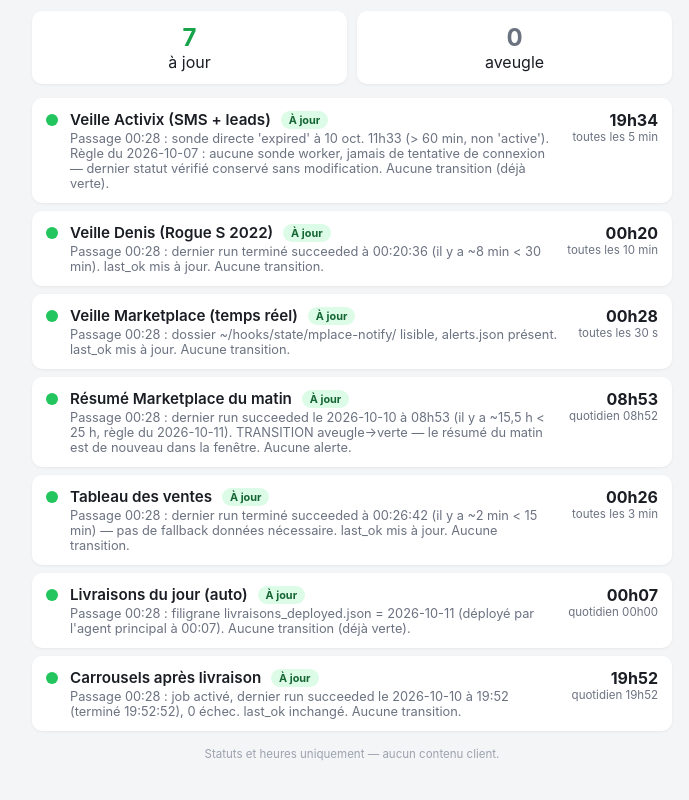
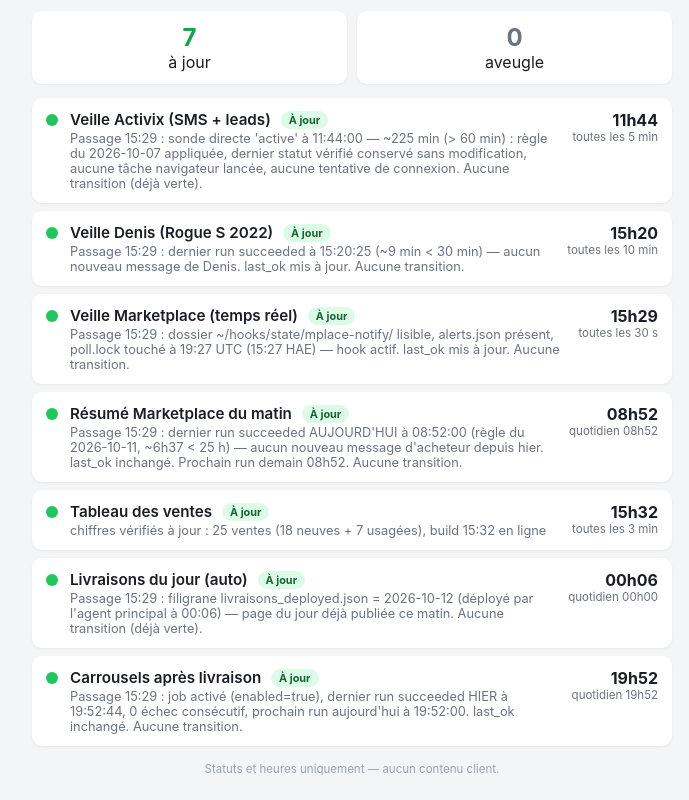
Before and after one commit to joeycarpentier-tech/etat-veilles-brossard, a plain HTML site: page index.html in a window 1280 px wide. Shown: the part 89-889 px from the top of the page, without its empty margins (288-977 px from the left). Drawn offline with Linux system fonts and the light colour scheme.

Commit message:
État des veilles : 7/7 à jour

```diff
--- a/index.html
+++ b/index.html
@@ -32,7 +32,7 @@
 <body>
 <div class="wrap">
   <h1>État des veilles</h1>
-  <div class="upd">Statuts mis à jour à 00:28:00 · vérifiés automatiquement toutes les 15 min · la page se recharge toute seule toutes les 5 min</div>
+  <div class="upd">Statuts mis à jour à 15:34:00 · vérifiés automatiquement toutes les 15 min · la page se recharge toute seule toutes les 5 min</div>
 
   <div class="summary">
     <div class="card"><strong style="color:#16a34a">7</strong>à jour</div>
@@ -43,10 +43,10 @@
         <span class="dot" style="background:#22c55e"></span>
         <div class="main">
           <div class="name">Veille Activix (SMS + leads) <span class="badge b-green">À jour</span></div>
-          <div class="detail">Passage 00:28 : sonde directe &#x27;expired&#x27; à 10 oct. 11h33 (&gt; 60 min, non &#x27;active&#x27;). Règle du 2026-10-07 : aucune sonde worker, jamais de tentative de connexion — dernier statut vérifié conservé sans modification. Aucune transition (déjà verte).</div>
+          <div class="detail">Passage 15:29 : sonde directe &#x27;active&#x27; à 11:44:00 — ~225 min (&gt; 60 min) : règle du 2026-10-07 appliquée, dernier statut vérifié conservé sans modification, aucune tâche navigateur lancée, aucune tentative de connexion. Aucune transition (déjà verte).</div>
         </div>
         <div class="side">
-          <div class="time">19h34</div>
+          <div class="time">11h44</div>
           <div class="freq">toutes les 5 min</div>
         </div>
       </div>
@@ -54,10 +54,10 @@
         <span class="dot" style="background:#22c55e"></span>
         <div class="main">
           <div class="name">Veille Denis (Rogue S 2022) <span class="badge b-green">À jour</span></div>
-          <div class="detail">Passage 00:28 : dernier run terminé succeeded à 00:20:36 (il y a ~8 min &lt; 30 min). last_ok mis à jour. Aucune transition.</div>
+          <div class="detail">Passage 15:29 : dernier run succeeded à 15:20:25 (~9 min &lt; 30 min) — aucun nouveau message de Denis. last_ok mis à jour. Aucune transition.</div>
         </div>
         <div class="side">
-          <div class="time">00h20</div>
+          <div class="time">15h20</div>
           <div class="freq">toutes les 10 min</div>
         </div>
       </div>
@@ -65,10 +65,10 @@
         <span class="dot" style="background:#22c55e"></span>
         <div class="main">
           <div class="name">Veille Marketplace (temps réel) <span class="badge b-green">À jour</span></div>
-          <div class="detail">Passage 00:28 : dossier ~/hooks/state/mplace-notify/ lisible, alerts.json présent. last_ok mis à jour. Aucune transition.</div>
+          <div class="detail">Passage 15:29 : dossier ~/hooks/state/mplace-notify/ lisible, alerts.json présent, poll.lock touché à 19:27 UTC (15:27 HAE) — hook actif. last_ok mis à jour. Aucune transition.</div>
         </div>
         <div class="side">
-          <div class="time">00h28</div>
+          <div class="time">15h29</div>
           <div class="freq">toutes les 30 s</div>
         </div>
       </div>
@@ -76,10 +76,10 @@
         <span class="dot" style="background:#22c55e"></span>
         <div class="main">
           <div class="name">Résumé Marketplace du matin <span class="badge b-green">À jour</span></div>
-          <div class="detail">Passage 00:28 : dernier run succeeded le 2026-10-10 à 08h53 (il y a ~15,5 h &lt; 25 h, règle du 2026-10-11). TRANSITION aveugle→verte — le résumé du matin est de nouveau dans la fenêtre. Aucune alerte.</div>
+          <div class="detail">Passage 15:29 : dernier run succeeded AUJOURD&#x27;HUI à 08:52:00 (règle du 2026-10-11, ~6h37 &lt; 25 h) — aucun nouveau message d&#x27;acheteur depuis hier. last_ok inchangé. Prochain run demain 08h52. Aucune transition.</div>
         </div>
         <div class="side">
-          <div class="time">08h53</div>
+          <div class="time">08h52</div>
           <div class="freq">quotidien 08h52</div>
         </div>
       </div>
@@ -87,10 +87,10 @@
         <span class="dot" style="background:#22c55e"></span>
         <div class="main">
           <div class="name">Tableau des ventes <span class="badge b-green">À jour</span></div>
-          <div class="detail">Passage 00:28 : dernier run terminé succeeded à 00:26:42 (il y a ~2 min &lt; 15 min) — pas de fallback données nécessaire. last_ok mis à jour. Aucune transition.</div>
+          <div class="detail">chiffres vérifiés à jour : 25 ventes (18 neuves + 7 usagées), build 15:32 en ligne</div>
         </div>
         <div class="side">
-          <div class="time">00h26</div>
+          <div class="time">15h32</div>
           <div class="freq">toutes les 3 min</div>
         </div>
       </div>
@@ -98,10 +98,10 @@
         <span class="dot" style="background:#22c55e"></span>
         <div class="main">
           <div class="name">Livraisons du jour (auto) <span class="badge b-green">À jour</span></div>
-          <div class="detail">Passage 00:28 : filigrane livraisons_deployed.json = 2026-10-11 (déployé par l&#x27;agent principal à 00:07). Aucune transition (déjà verte).</div>
+          <div class="detail">Passage 15:29 : filigrane livraisons_deployed.json = 2026-10-12 (déployé par l&#x27;agent principal à 00:06) — page du jour déjà publiée ce matin. Aucune transition (déjà verte).</div>
         </div>
         <div class="side">
-          <div class="time">00h07</div>
+          <div class="time">00h06</div>
           <div class="freq">quotidien 00h00</div>
         </div>
       </div>
@@ -109,7 +109,7 @@
         <span class="dot" style="background:#22c55e"></span>
         <div class="main">
           <div class="name">Carrousels après livraison <span class="badge b-green">À jour</span></div>
-          <div class="detail">Passage 00:28 : job activé, dernier run succeeded le 2026-10-10 à 19:52 (terminé 19:52:52), 0 échec. last_ok inchangé. Aucune transition.</div>
+          <div class="detail">Passage 15:29 : job activé (enabled=true), dernier run succeeded HIER à 19:52:44, 0 échec consécutif, prochain run aujourd&#x27;hui à 19:52:00. last_ok inchangé. Aucune transition.</div>
         </div>
         <div class="side">
           <div class="time">19h52</div>
```
